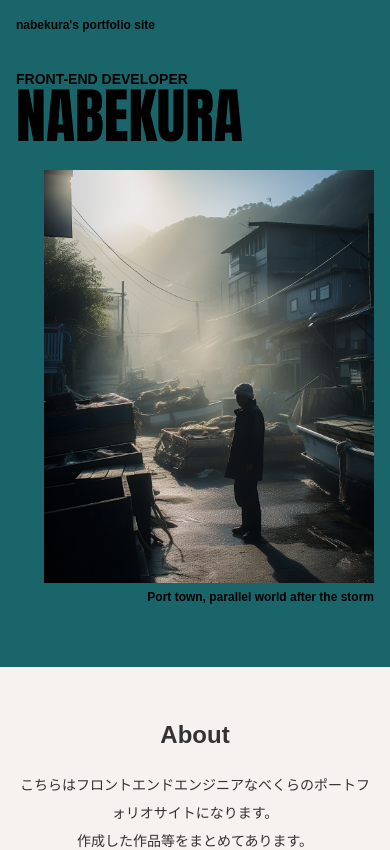
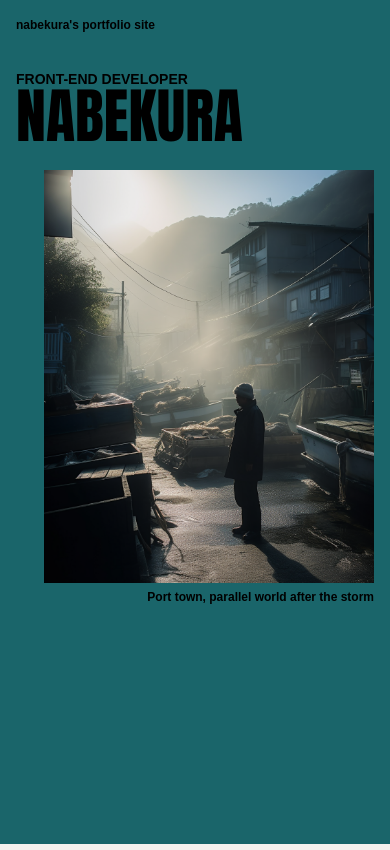
Before and after one commit to nabe-kurage/personal-portfolio-website, a React (Create React App) app: page / in a window 390 px wide. Shown: the top 850 px of the page. Built offline with nearby package versions, Linux system fonts and the light colour scheme; a web font is replaced by a local one.

Commit message:
set 100vh

```diff
--- a/src/components/Mv.css
+++ b/src/components/Mv.css
@@ -4,9 +4,10 @@
   margin-top: -64px; /* ヘッダー分 */
 
   @media (max-width: 600px) {
-    padding: 100px 16px 64px;
+    padding: 100px 16px 0;
     margin-top: -50px; /* ヘッダー分 */
     padding-top: 72px;
+    height: 100vh;
   }
 }
 
```
